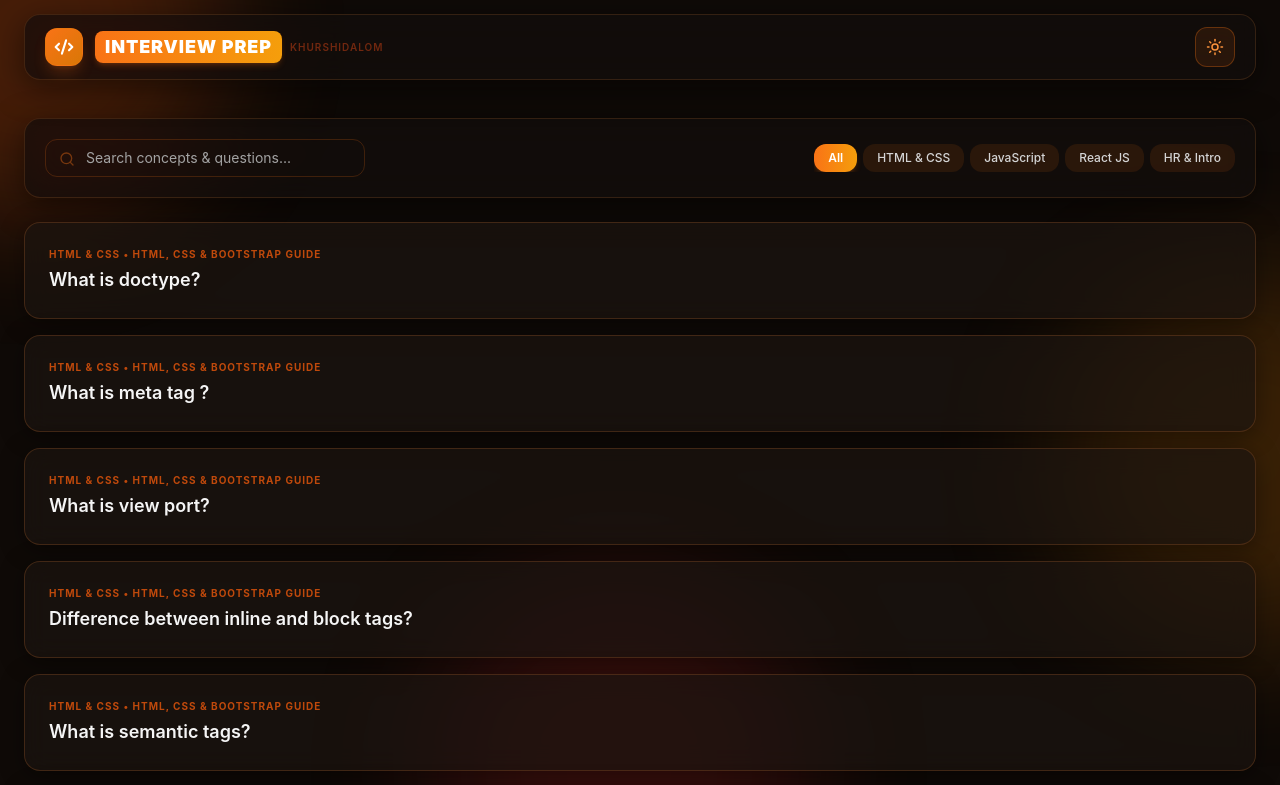
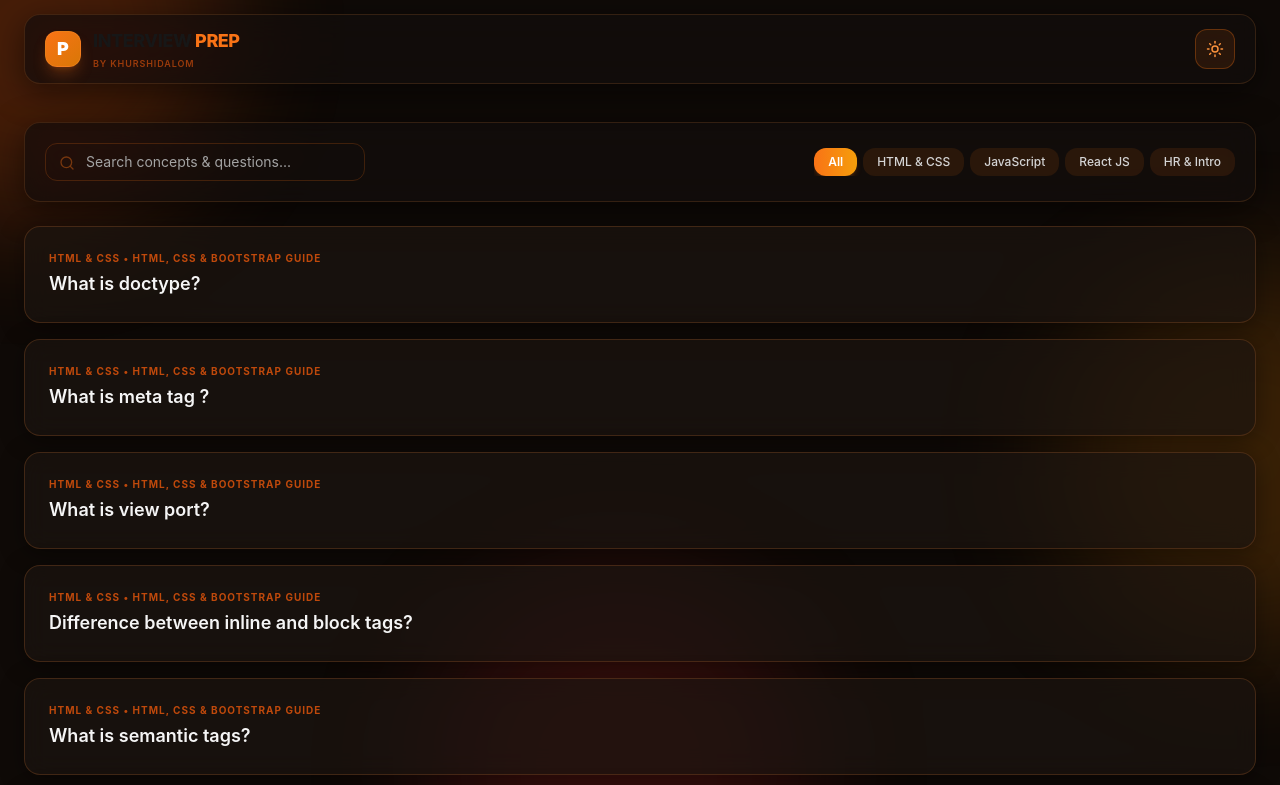
Before and after one commit to bloggerkhurshid/prep, a React (Vite) app: page / in a window 1280 px wide. Shown: the top 785 px of the page. Built offline with nearby package versions, Linux system fonts and the light colour scheme.

Commit message:
Update logo to Minimal Monogram P icon and title typography to Plus Jakarta Sans

```diff
--- a/src/App.jsx
+++ b/src/App.jsx
@@ -111,15 +111,15 @@ export default function App() {
 
           {/* Logo / Title H1 for SEO */}
           <h1 className="flex items-center space-x-3 font-sans">
-            <div className="p-2 rounded-xl border border-orange-500/30 bg-gradient-to-br from-orange-500 to-amber-600 text-white shadow-lg shadow-orange-500/20">
-              <Code2 size={20} className="stroke-[2.5]" />
+            <div className="w-9 h-9 rounded-xl flex items-center justify-center font-black text-lg bg-gradient-to-br from-orange-500 to-amber-600 text-white shadow-lg shadow-orange-500/25 border border-orange-400/30">
+              P
             </div>
-            <div className="flex items-center space-x-2">
-              <span className="px-2.5 py-0.5 rounded-lg font-black text-base sm:text-lg tracking-wider uppercase bg-gradient-to-r from-orange-500 to-amber-500 text-white shadow-md shadow-orange-500/20">
-                INTERVIEW PREP
+            <div className="flex flex-col">
+              <span className="font-extrabold text-base sm:text-lg tracking-tight uppercase leading-none text-neutral-900 dark:text-white">
+                Interview <span className="text-orange-500">Prep</span>
               </span>
-              <span className="text-[9px] sm:text-[10px] font-semibold tracking-widest uppercase opacity-70 text-orange-800 dark:text-orange-300">
-                khurshidalom
+              <span className="text-[9px] font-semibold tracking-widest uppercase opacity-60 text-orange-600 dark:text-orange-400 pt-0.5">
+                by khurshidalom
               </span>
             </div>
           </h1>
```
